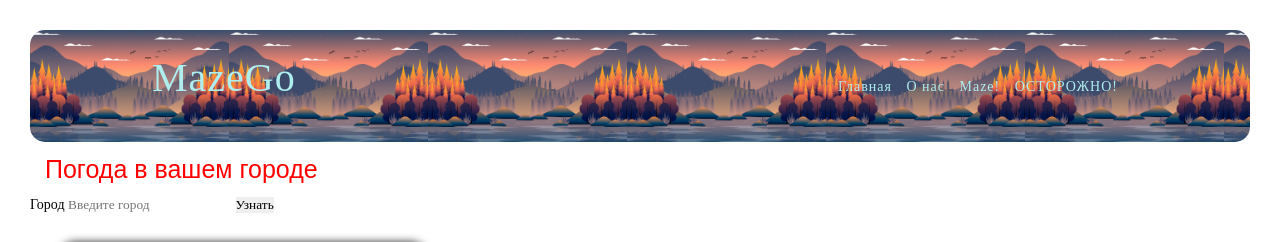
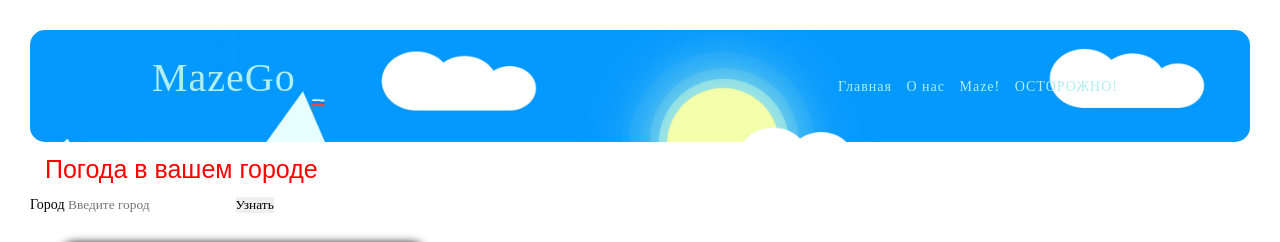
Before and after one commit to 0ebak/mazego, a Django app: page /about in a window 1280 px wide. Shown: the top 242 px of the page. Run offline with Django 3.2, Linux system fonts and the light colour scheme.

Commit message:
func for changing background picture depending on the time

```diff
--- a/main/static/css/stylesheet.css
+++ b/main/static/css/stylesheet.css
@@ -44,8 +44,8 @@ header {
     padding: 2em 10%;
     color: #AFEEEE;
 
-    background: url('evening.jpg');
-    background-size: contain;
+    background: url("day12.jpg");
+    background-size: cover;
     border-radius: 15px;
 }
 
--- a/main/templates/main/base.html
+++ b/main/templates/main/base.html
@@ -38,6 +38,7 @@
     <div id="clock"></div>
     <script>
         window.onload = function() {
+
             window.setInterval(function() {
                 var date = new Date();
 
@@ -49,6 +50,7 @@
                 document.getElementById("clock").innerHTML = clock;
             }
             );
+
         }
     </script>
 </body>
--- a/main/views.py
+++ b/main/views.py
@@ -1,6 +1,8 @@
 import requests
 from django.shortcuts import render
 from translate import Translator
+from datetime import datetime
+import pytz
 
 
 def index(request):
@@ -35,3 +37,20 @@ def about(request):
 
 def game(request):
     return render(request, 'main/game.html')
+
+# функция для изменения фона в зависимости от времени
+def get_picture():
+    tz = pytz.timezone('Europe/Moscow')
+    current_datetime = datetime.now(tz)
+    print(current_datetime.hour)
+    if current_datetime.hour > 6 and current_datetime.hour < 12:
+        return "morning.jpg"
+    elif current_datetime.hour > 12 and current_datetime.hour < 18:
+        return "day12.jpg"
+    elif current_datetime.hour > 18:
+        return("evening.jpg")
+    else:
+        return "night.jpg"
+
+
+get_picture()
```
